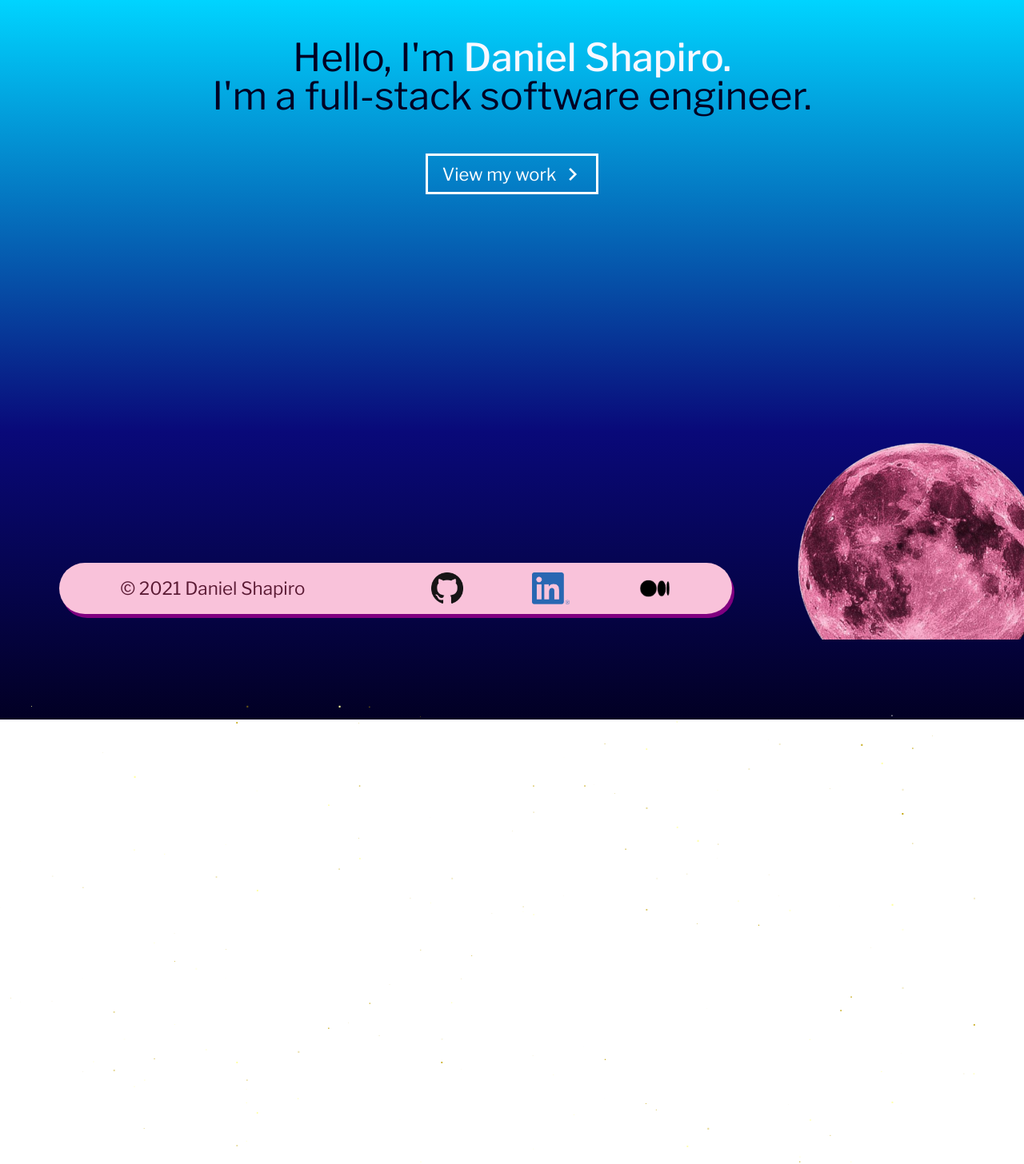
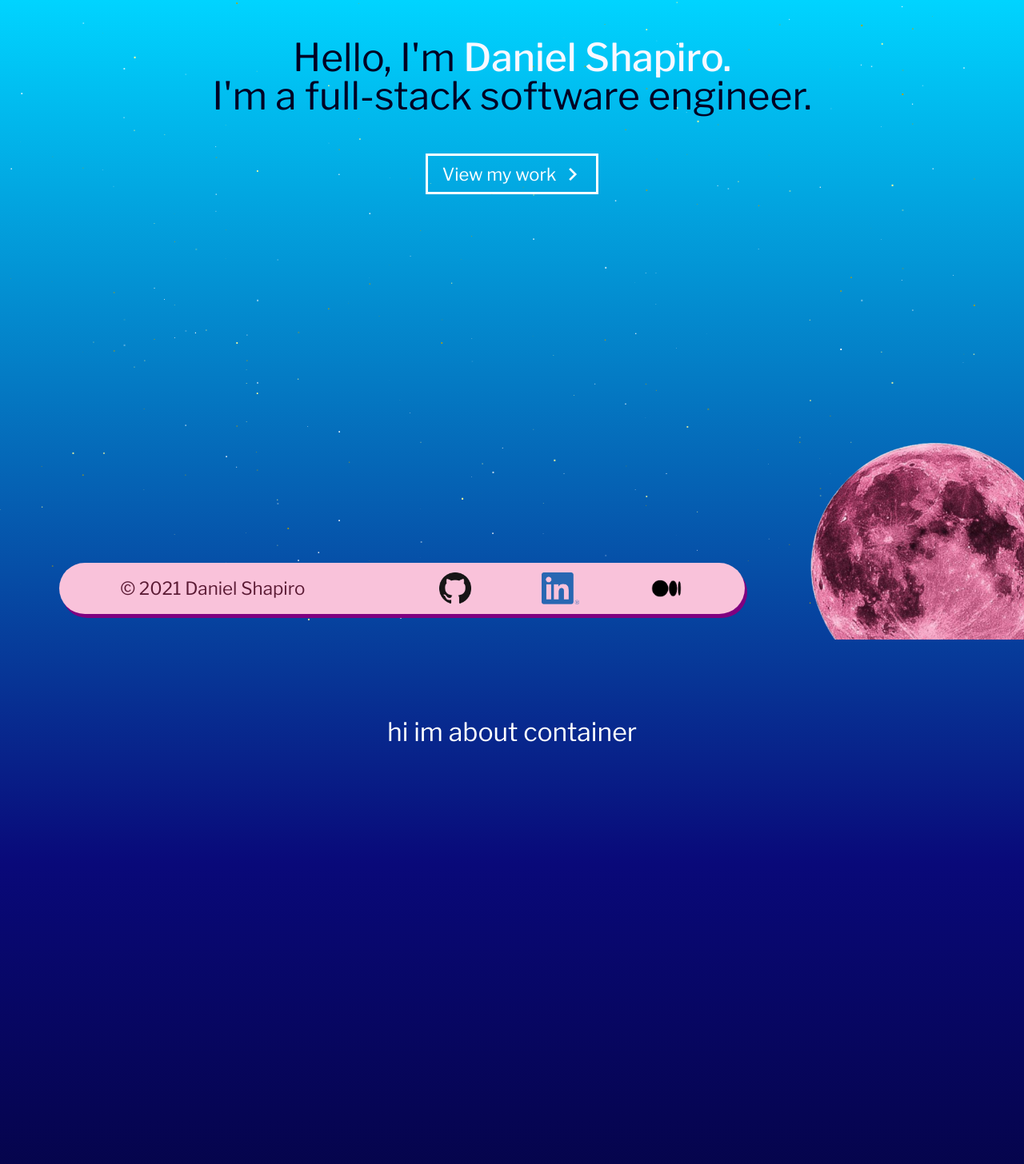
Before and after one commit to shapirodaniel/portfolio, a React (Create React App) app: page / in a window 1280 px wide. Shown: the top 1456 px of the page at 80% size. Built offline with nearby package versions, Linux system fonts and the light colour scheme.

Commit message:
refactor: add sections to all components, add useRef scrollIntoView logic for moving to about from welcome

```diff
--- a/src/About.css
+++ b/src/About.css
@@ -0,0 +1,7 @@
+.aboutContainer {
+	height: 900px;
+	width: 100%;
+	font-size: 2em;
+	color: white;
+	text-align: center;
+}
--- a/src/About.js
+++ b/src/About.js
@@ -0,0 +1,8 @@
+import React from 'react';
+import './About.css';
+
+const About = () => {
+	return <section className='aboutContainer'>hi im about container</section>;
+};
+
+export default About;
--- a/src/App.js
+++ b/src/App.js
@@ -1,14 +1,16 @@
 import './App.css';
 import Welcome from './Welcome';
+import About from './About';
 import Stars from './Stars';
 import Contact from './Contact';
 
 function App() {
 	return (
 		<div className='appContainer'>
-			<Welcome />
 			<Stars />
 			<Contact />
+			<Welcome />
+			<About />
 		</div>
 	);
 }
--- a/src/Contact.css
+++ b/src/Contact.css
@@ -1,5 +1,5 @@
 .contactContainer {
-	width: calc(100vw - 31.4em);
+	width: calc(100vw - 30.4em);
 	position: absolute;
 	bottom: 2em;
 	left: 4.6em;
@@ -39,7 +39,7 @@
 	padding: 0.5em;
 	border-radius: 5px;
 	background-color: inherit;
-	transition: background-color 0.1s ease;
+	transition: background-color 0.1s ease-in-out;
 }
 
 .icons a:hover {
--- a/src/Stars.css
+++ b/src/Stars.css
@@ -8,7 +8,7 @@
 	right: 0;
 	height: 20em;
 	width: auto;
-	object-position: 2em 4.2em;
+	object-position: 3em 4.2em;
 }
 
 @keyframes twinkle {
--- a/src/Stars.js
+++ b/src/Stars.js
@@ -20,10 +20,10 @@ let starsArray = new Array(400).fill(null).map((_star, idx) => (
 
 const Stars = () => {
 	return (
-		<>
+		<section className='skyContainer'>
 			<div className='sky'>{starsArray}</div>
 			<img className='pinkMoon' src='/pink-moon.png' alt='pink-moon' />
-		</>
+		</section>
 	);
 };
 
--- a/src/Welcome.css
+++ b/src/Welcome.css
@@ -30,8 +30,8 @@ h1 {
 	color: white;
 	font-size: 22px;
 	cursor: pointer;
-	transition: background-color 0.4s ease;
-	transition: color 0.4s ease;
+	transition: color 0.4s ease-in-out;
+	transition: background-color 0.4s ease-in;
 }
 
 .viewMyWork span {
@@ -44,8 +44,8 @@ h1 {
 }
 
 .viewMyWork:hover {
+	color: var(--dayTextColor);
 	background-color: white;
-	color: var(--dayTextColor);
 }
 
 .viewMyWork:hover i {
--- a/src/Welcome.js
+++ b/src/Welcome.js
@@ -1,15 +1,24 @@
-import React from 'react';
+import React, { useRef } from 'react';
 import './Welcome.css';
 
 const Welcome = () => {
+	const welcomeRef = useRef(null);
+
 	return (
-		<section className='welcomeContainer'>
+		<section ref={welcomeRef} className='welcomeContainer'>
 			<h1>
 				Hello, I'm <span className='myName'>Daniel Shapiro.</span>
 				<br />
 				I'm a full-stack software engineer.
 			</h1>
-			<div className='viewMyWork'>
+			<div
+				className='viewMyWork'
+				onClick={() => {
+					welcomeRef.current.nextElementSibling.scrollIntoView({
+						behavior: 'smooth',
+					});
+				}}
+			>
 				<span>View my work</span>
 				<i className='material-icons'>keyboard_arrow_right</i>
 			</div>
```
